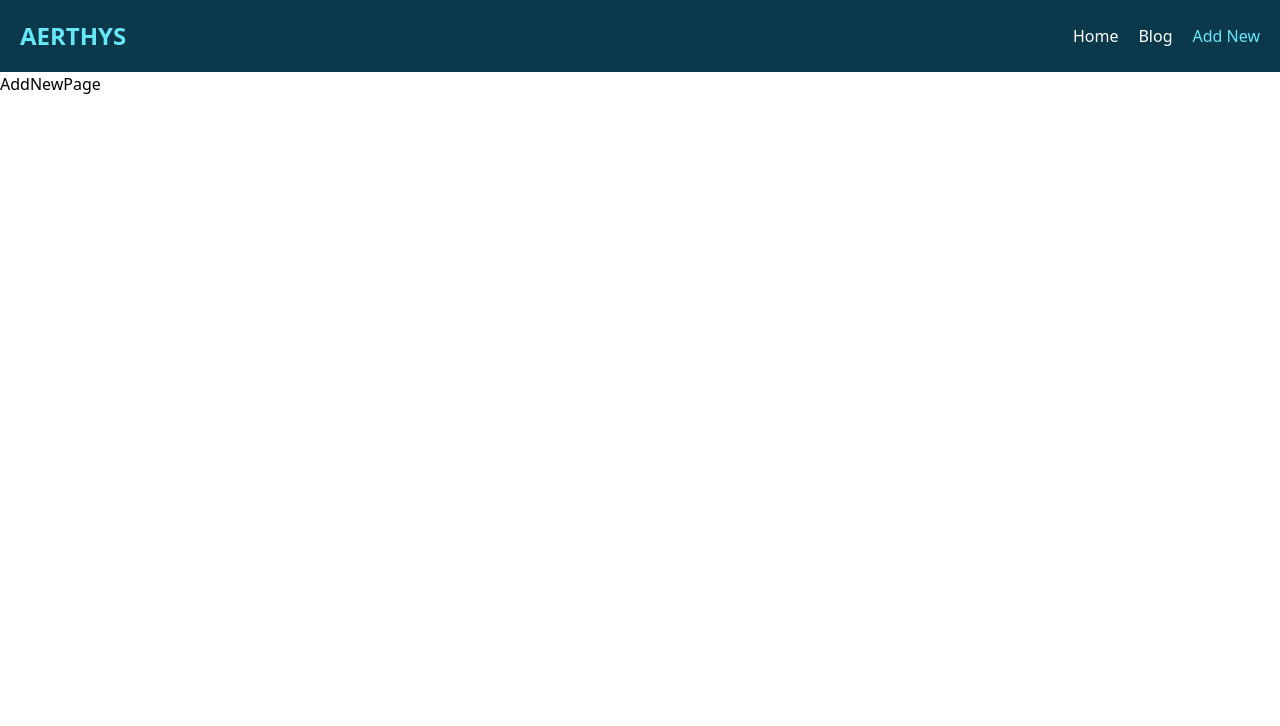
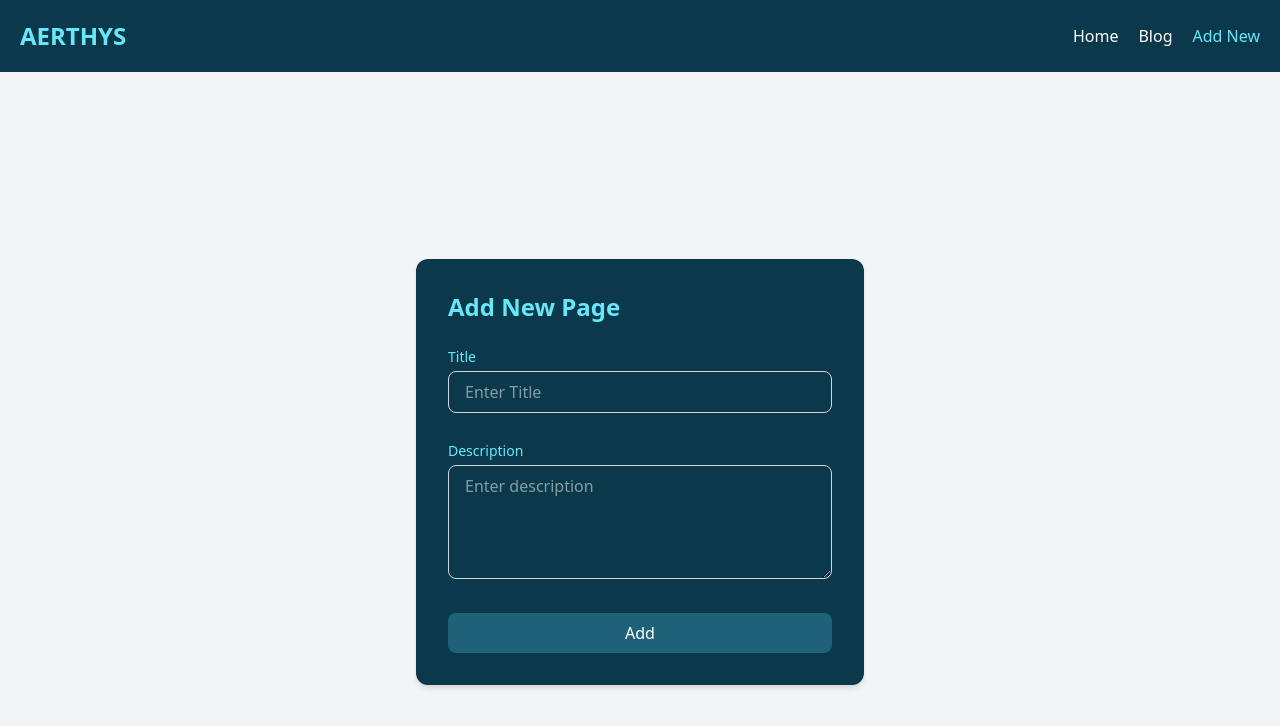
Before and after one commit to RuthNyankum/Blog, a React (Vite) app: page /add-new in a window 1280 px wide. Shown: the top 726 px of the page. Built offline with nearby package versions, Linux system fonts and the light colour scheme; data requests are answered from the project's data file.

Commit message:
added add-new page

```diff
--- a/package.json
+++ b/package.json
@@ -11,6 +11,7 @@
   },
   "dependencies": {
     "@tailwindcss/vite": "^4.1.8",
+    "axios": "^1.9.0",
     "react": "^19.1.0",
     "react-dom": "^19.1.0",
     "react-router": "^7.6.2",
--- /dev/null
+++ b/src/db.json
@@ -0,0 +1,14 @@
+{
+  "addNew": [
+    {
+      "id": "d1cd",
+      "title": "kllqk",
+      "description": "q';lsa;s"
+    },
+    {
+      "id": "25f9",
+      "title": "SDHADJ,HA",
+      "description": ";LJDKS;LADJKS;LDK"
+    }
+  ]
+}
--- a/src/pages/AddNewPage.jsx
+++ b/src/pages/AddNewPage.jsx
@@ -1,7 +1,119 @@
-import React from 'react';
+import axios from 'axios';
+import React, { useEffect, useState } from 'react';
+// import { useNavigate } from 'react-router';
+
+const API_URL = 'http://localhost:5000/addNew';
 
 const AddNewPage = () => {
-  return <div>AddNewPage</div>;
+  const [addNew, setAddNew] = useState([]);
+  const [form, setForm] = useState({
+    title: '',
+    description: '',
+  });
+
+  //   const navigate = useNavigate();
+
+  const handleSubmit = async (event) => {
+    event.preventDefault();
+    const { title, description } = form;
+
+    if (!title || !description) return;
+    try {
+      const response = await axios.post(API_URL, form);
+      //   navigate('/blog');
+      setAddNew((prev) => [...prev, response.data]);
+    } catch (error) {
+      console.log(error);
+    }
+    setForm({ title: '', description: '' });
+  };
+
+  useEffect(() => {
+    const fetchData = async () => {
+      try {
+        const response = await axios.get(API_URL);
+        setAddNew(response.data);
+        setForm({
+          title: '',
+          description: '',
+        });
+      } catch (error) {
+        console.log(error);
+      }
+    };
+    fetchData();
+  }, []);
+
+  return (
+    <div className="min-h-screen bg-gray-100 flex items-center justify-center px-4">
+      <form
+        className="bg-[#0B394B] p-6 md:p-8 rounded-xl shadow-md w-full max-w-md"
+        onSubmit={handleSubmit}
+      >
+        <h2 className="text-2xl font-semibold mb-6 text-[#67E8F9]">
+          Add New Page
+        </h2>
+
+        <div className="mb-7">
+          <label
+            htmlFor="title"
+            className="block text-sm font-medium text-[#67E8F9] mb-1"
+          >
+            Title
+          </label>
+          <input
+            type="text"
+            name="title"
+            id="title"
+            placeholder="Enter Title"
+            value={form.title}
+            onChange={(event) =>
+              setForm((prev) => ({ ...prev, title: event.target.value }))
+            }
+            className="w-full px-4 py-2 border border-gray-300 rounded-lg focus:outline-none text-white"
+          />
+        </div>
+
+        <div className="mb-7">
+          <label
+            htmlFor="description"
+            className="block text-sm font-medium text-[#67E8F9] mb-1"
+          >
+            Description
+          </label>
+          <textarea
+            name="description"
+            id="description"
+            placeholder="Enter description"
+            rows="4"
+            value={form.description}
+            onChange={(event) =>
+              setForm((prev) => ({ ...prev, description: event.target.value }))
+            }
+            className="w-full px-4 py-2 border border-gray-300 rounded-lg focus:outline-none text-white"
+          ></textarea>
+        </div>
+
+        <button
+          type="submit"
+          className="w-full bg-[#20617a] text-white py-2 px-4 rounded-lg hover:bg-[#52b2be] transition duration-200"
+        >
+          Add
+        </button>
+      </form>
+
+      {/* <div className="mt-8 w-full max-w-md space-y-4">
+        {addNew.map((item) => (
+          <div key={item.id} className="bg-white p-4 rounded-lg shadow-md">
+            <h3 className="text-lg font-semibold text-gray-800">
+              {item.title}
+            </h3>
+            <p className="text-gray-600 mt-2">{item.description}</p>
+          </div>
+        ))}
+      </div> */}
+    </div>
+  );
 };
 
 export default AddNewPage;
--- a/src/pages/BlogPage.jsx
+++ b/src/pages/BlogPage.jsx
@@ -1,7 +1,35 @@
-import React from 'react';
+import axios from 'axios';
+import React, { useEffect, useState } from 'react';
+const API_URL = 'http://localhost:5000/addNew';
 
 const BlogPage = () => {
-  return <div>BlogPage</div>;
+  const [addNew, setAddNew] = useState([]);
+
+  useEffect(() => {
+    const fetchData = async () => {
+      try {
+        const response = await axios.get(API_URL);
+        setAddNew(response.data);
+      } catch (error) {
+        console.log(error);
+      }
+    };
+    fetchData();
+  }, []);
+  return (
+    <>
+      <div className="mt-8 w-full max-w-md space-y-4">
+        {addNew.map((item) => (
+          <div key={item.id} className="bg-white p-4 rounded-lg shadow-md">
+            <h3 className="text-lg font-semibold text-gray-800">
+              {item.title}
+            </h3>
+            <p className="text-gray-600 mt-2">{item.description}</p>
+          </div>
+        ))}
+      </div>
+    </>
+  );
 };
 
 export default BlogPage;
```
Also changed, not shown: 1 other file (tests, documents, lock files or other folders).
